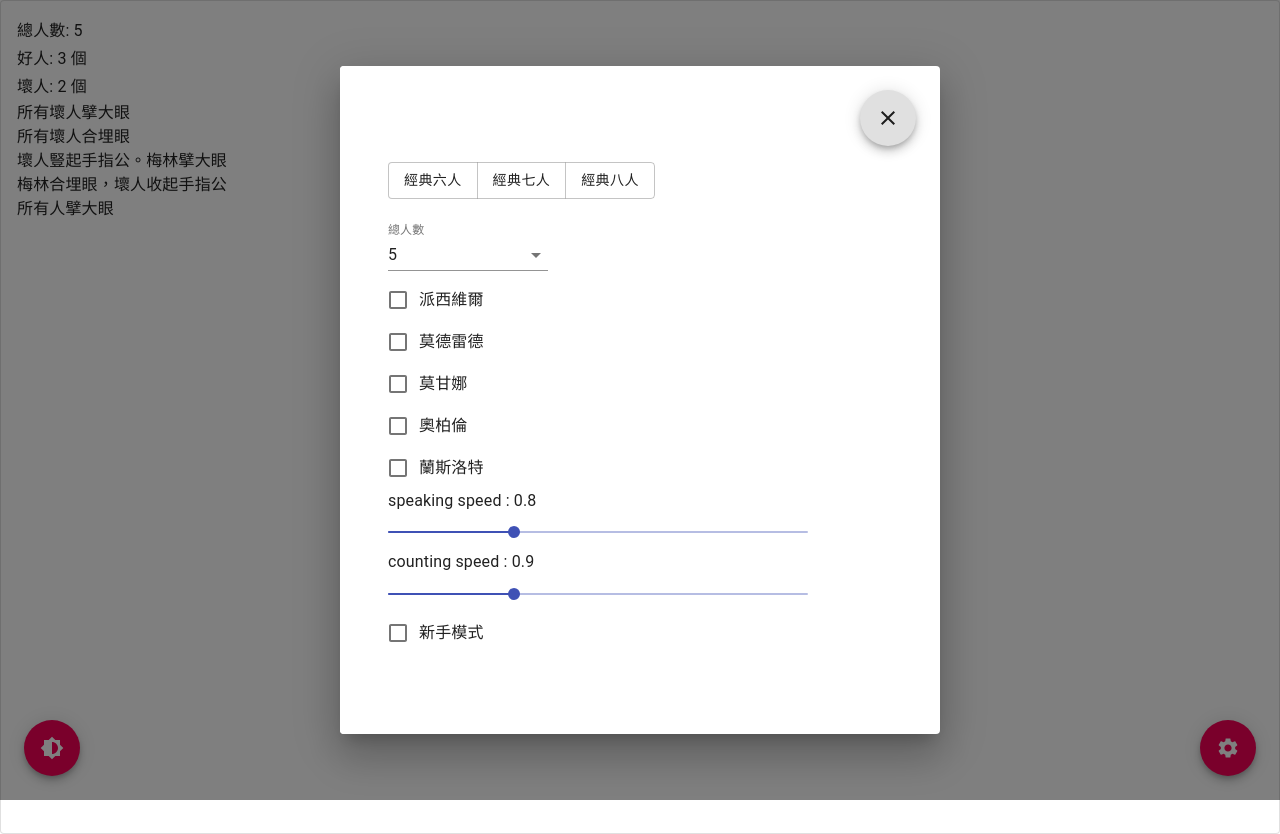
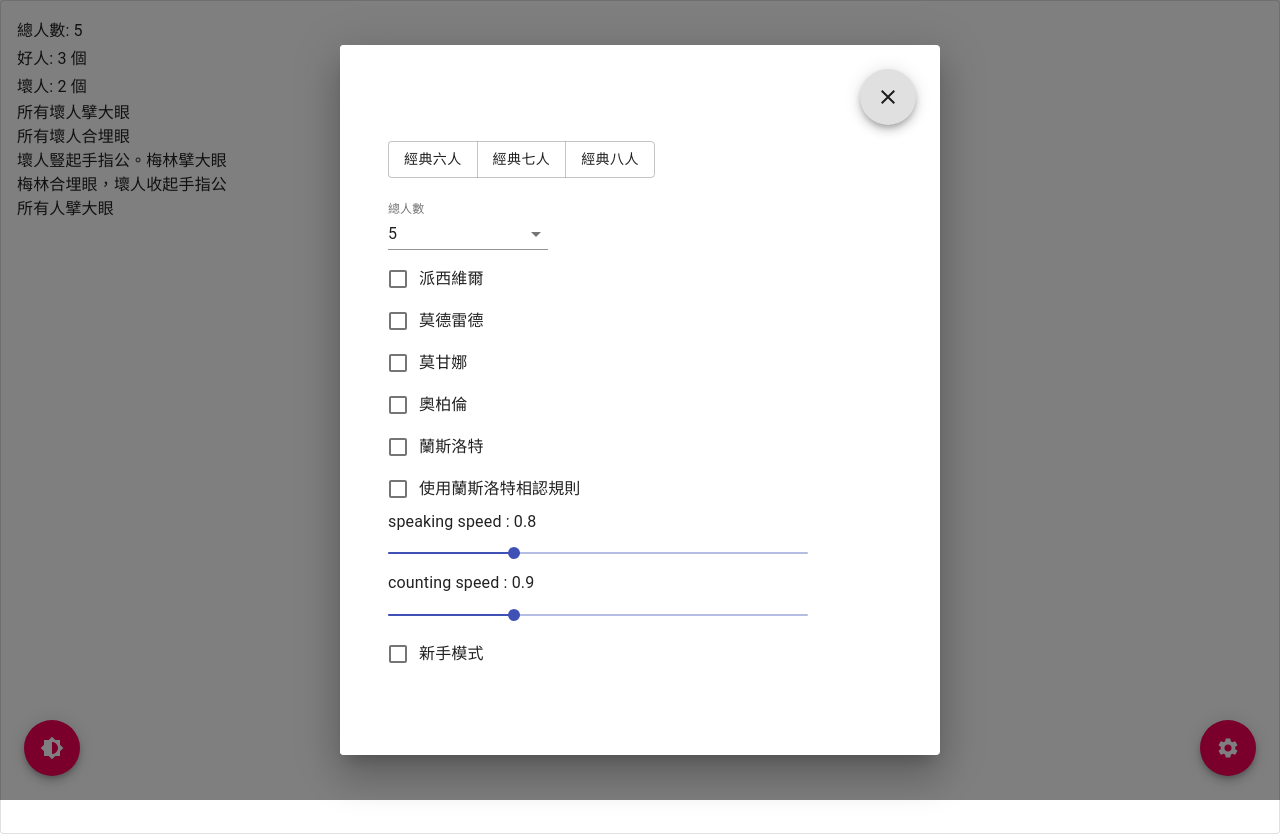
Before and after one commit to kychanbi/avalon-voice-pwa, a React (Create React App) app: page / in a window 1280 px wide. Built offline with nearby package versions, Linux system fonts and the light colour scheme.

Commit message:
add Lancelot Alternative Rules

```diff
--- a/src/Constant.tsx
+++ b/src/Constant.tsx
@@ -1,5 +1,4 @@
 import { ThemeOptions } from '@material-ui/core/styles/createMuiTheme';
-import { purple } from '@material-ui/core/colors';
 import { PresetSetting } from './state/playerSetting';
 
 interface NumberOfPlayers {
@@ -54,13 +53,15 @@ const Constants: ConstantsInterface = {
     isOberonPresent: '奧柏倫',
     isLancelotPresent: '蘭斯洛特',
     isNewbieMode: '新手模式',
+    useLancelotAlternativeRules: '使用蘭斯洛特相認規則',
+
   },
   langs: ['zh-HK', 'yue_HK_#Hant'],
   presets: {
     'preset-6': {
       totalNumberOfPlayer: '6',
       isPercivalPresent: false,
-      isMordredPresent: true,
+      isMordredPresent: false,
       isMorganaPresent: false,
       isOberonPresent: false,
       isLancelotPresent: true,
@@ -69,9 +70,9 @@ const Constants: ConstantsInterface = {
     'preset-7': {
       totalNumberOfPlayer: '7',
       isPercivalPresent: false,
-      isMordredPresent: true,
+      isMordredPresent: false,
       isMorganaPresent: false,
-      isOberonPresent: false,
+      isOberonPresent: true,
       isLancelotPresent: true,
       desc: '經典七人',
     },
--- a/src/state/playerSetting.tsx
+++ b/src/state/playerSetting.tsx
@@ -11,10 +11,9 @@ export interface CharacterSetting {
 }
 
 export interface AllSetting extends CharacterSetting, VoiceSetting {
-  // numberOfGood: number,
-  // numberOfEvil: number,
   isDarkMode: boolean,
   isNewbieMode: boolean,
+  useLancelotAlternativeRules: boolean,
 }
 
 export interface VoiceSetting {
@@ -42,6 +41,7 @@ export const defaultAllSetting: AllSetting = {
   isMorganaPresent: false,
   isOberonPresent: false,
   isLancelotPresent: false,
+  useLancelotAlternativeRules: false,
   speakingRate: 0.8,
   countingRate: 0.9,
   isDarkMode: false,
--- a/src/views/MC.tsx
+++ b/src/views/MC.tsx
@@ -65,6 +65,7 @@ interface GenerateScriptParams extends AllSetting{
   numberOfEvil:number
 }
 const generateScript = ({
+  useLancelotAlternativeRules,
   isLancelotPresent,
   isMordredPresent,
   isMorganaPresent,
@@ -81,6 +82,8 @@ const generateScript = ({
 
   // const script1 = '';
   // let scriptEvil = '所有人合埋眼，伸手握拳放係枱上，所有壞人開眼';
+  const scriptAlternativeRule = useLancelotAlternativeRules ? '兩個蘭斯洛特開眼確認身份' : '';
+  const scriptAlternativeRule2 = useLancelotAlternativeRules ? '兩個蘭斯洛特合埋眼' : '';
   let scriptEvil = '所有壞人擘大眼';
   if (isLancelotPresent && isOberonPresent) scriptEvil = `除【奧柏倫同壞蘭斯洛特】以外，${scriptEvil}，壞蘭斯洛特豎起手指公`;
   else if (isOberonPresent) scriptEvil = `除左【奧柏倫】以外，${scriptEvil}`;
@@ -98,6 +101,7 @@ const generateScript = ({
   const scriptGood4 = isPercivalPresent ? `【梅林】${isMorganaPresent ? '及【莫甘娜】' : ''} 收起手指公，【派西維爾】合埋眼。` : '';
   const scriptGood5 = '所有人擘大眼';
   return [
+    scriptAlternativeRule, scriptAlternativeRule2,
     scriptEvil, scriptEvil2, scriptEvil3,
     scriptGood2, scriptGood3, scriptGood4, scriptGood5,
   ].filter((s) => !!s);
--- a/src/views/SettingTab.tsx
+++ b/src/views/SettingTab.tsx
@@ -159,6 +159,17 @@ const SettingTab = ({ closeDialog }: { closeDialog: EventHandler<any> }) => {
           )}
           label={labels.isLancelotPresent}
         />
+        <FormControlLabel
+          control={(
+            <Checkbox
+              checked={formState.useLancelotAlternativeRules}
+              onChange={handleChange}
+              name="useLancelotAlternativeRules"
+              color="primary"
+            />
+          )}
+          label={labels.useLancelotAlternativeRules}
+        />
         <div className={classes.sliderWrap}>
           <Typography gutterBottom>
             speaking speed :
```
